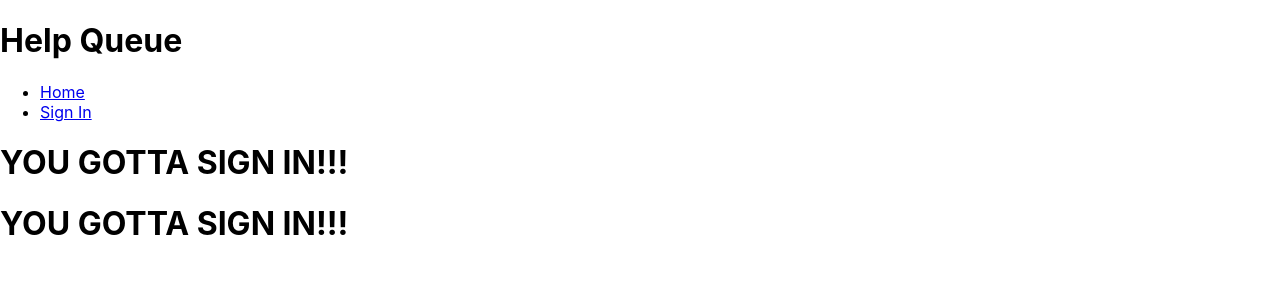
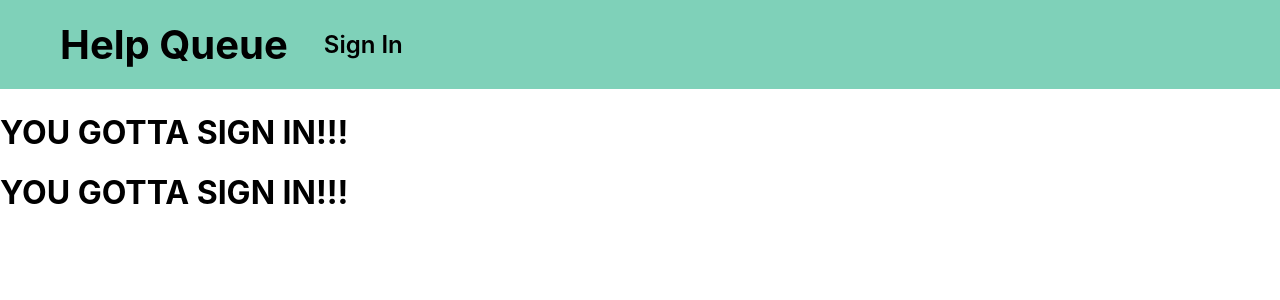
Before and after one commit to ambibma/help-queue-firebase, a React (Create React App) app: page / in a window 1280 px wide. Shown: the top 300 px of the page. Built offline with nearby package versions, Linux system fonts and the light colour scheme; no server answers; the database is empty.

Commit message:
Add navbar
Co-authored-by: Dani Steely <DaniS91@users.noreply.github.com>
Co-authored-by: Cameron Abel <cameronabel@users.noreply.github.com>

```diff
--- a/package.json
+++ b/package.json
@@ -11,6 +11,7 @@
     "react-dom": "^18.2.0",
     "react-router-dom": "^6.14.0",
     "react-scripts": "5.0.1",
+    "styled-components": "^5.3.11",
     "web-vitals": "^2.1.4"
   },
   "scripts": {
--- a/src/components/Header.js
+++ b/src/components/Header.js
@@ -1,21 +1,40 @@
 import React from "react";
 import {Link} from "react-router-dom";
+import styled from 'styled-components'
 
 function Header() {
   return (
     <React.Fragment>
-      <h1>Help Queue</h1>
-      <ul>
-        <li>
-          <Link to="/">Home</Link>
-
-        </li>
-        <li>
-          <Link to="/sign-in"> Sign In</Link>
-        </li>
-      </ul>
+      <Navbar>
+        <Link to="/" style={titleStyle}>Help Queue</Link>
+        <Link to="/sign-in" style={linkStyle}> Sign In</Link>
+      </Navbar>
     </React.Fragment>
   );
 }
 
+const linkStyle = {
+  textDecoration: "none",
+  fontWeight: "600",
+  fontSize: "1.5rem",
+  padding: "0.5em",
+  paddingLeft: "1.5em",
+  paddingRight: "0em",
+  color: "black"
+}
+
+const titleStyle = {
+  ...linkStyle,
+  fontSize: "2.5em",
+  fontWeight: "700"
+}
+
+const Navbar = styled.section`
+  display: flex;
+  align-items: center;
+  background-color: #7FD1B9;
+  margin-bottom: 1.5em;
+  min-width: 600px;
+`;
+
 export default Header;
```
Also changed, not shown: 1 other file (tests, documents, lock files or other folders).
